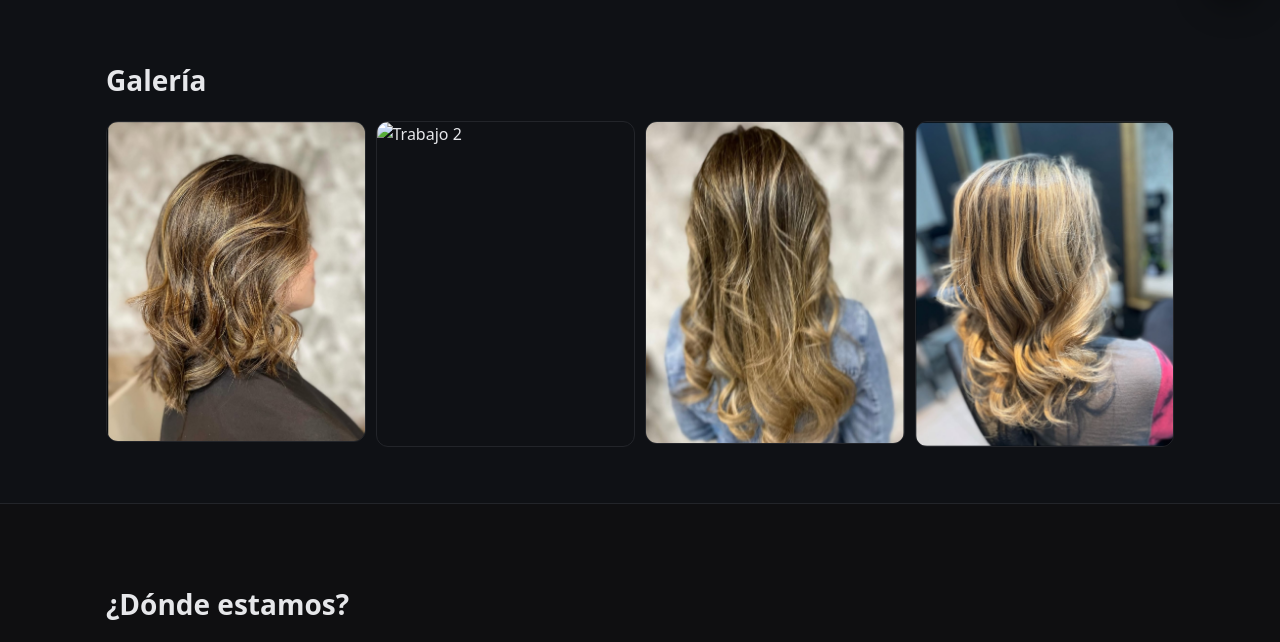
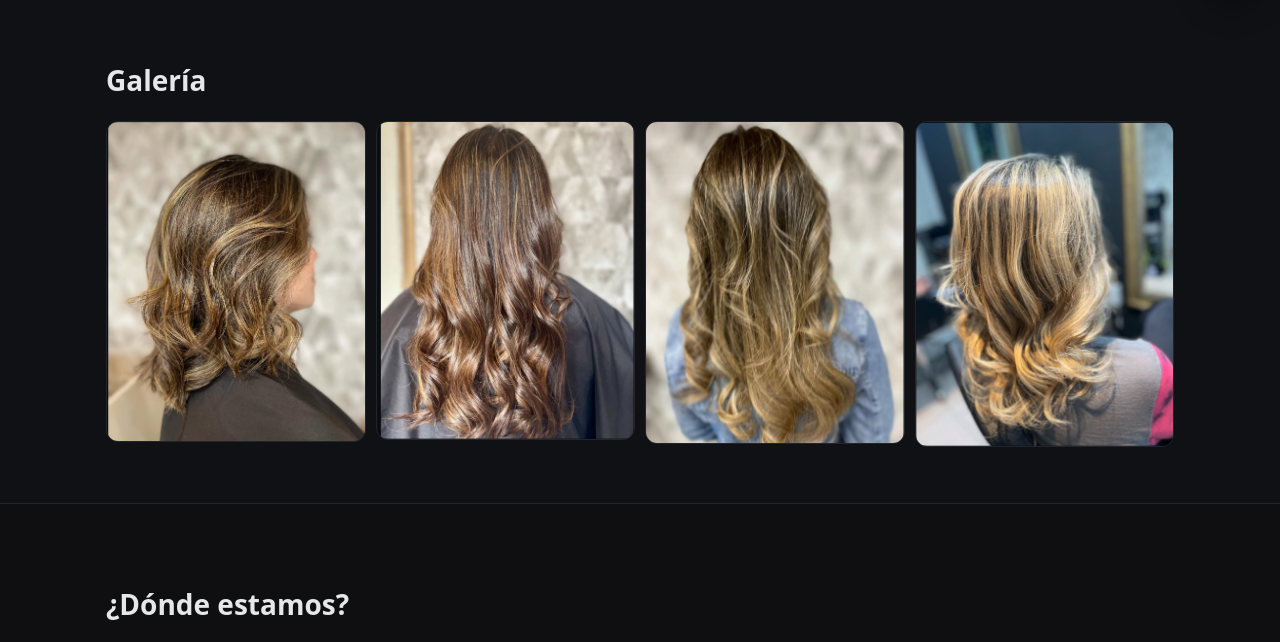
Before and after one commit to lucassandovalla13-collab/Salonbeuty.github.io, a plain HTML site: page index.html in a window 1280 px wide. Shown: the part 782-1424 px from the top of the page. Drawn offline with Linux system fonts and the light colour scheme.

Commit message:
Update index.html
Actualizar galería con nombres de imágenes

```diff
--- a/index.html
+++ b/index.html
@@ -62,7 +62,7 @@
         <h2>Galería</h2>
         <div class="gallery">
           <img src="Screenshot_20250831-011520_Instagram.jpg" alt="Trabajo 1">
-          <img src="Screenshot_20250831-011580_Instagram.jpg" alt="Trabajo 2">
+          <img src="Screenshot_20250831-011508_Instagram.jpg" alt="Trabajo 2">
           <img src="Screenshot_20250831-011459_Instagram.jpg" alt="Trabajo 3">
           <img src="Screenshot_20250831-011450_Instagram.jpg" alt="Trabajo 4">
         </div>
```
